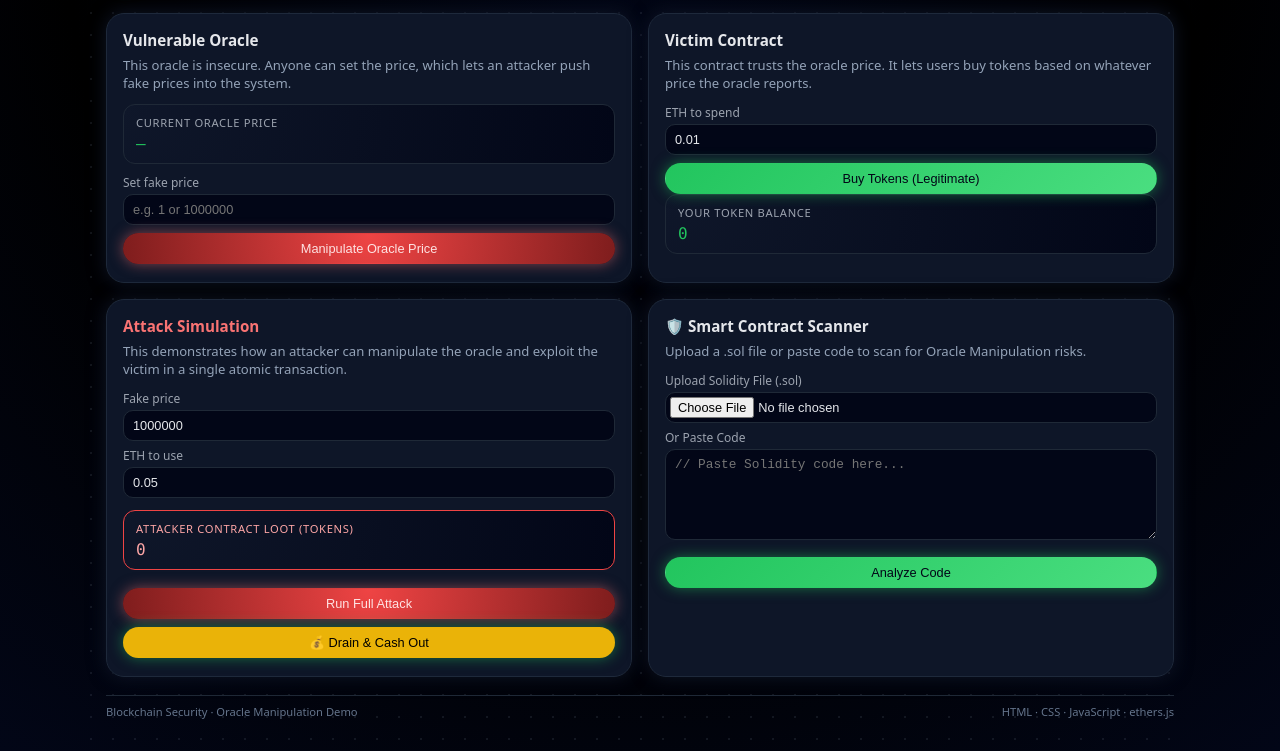
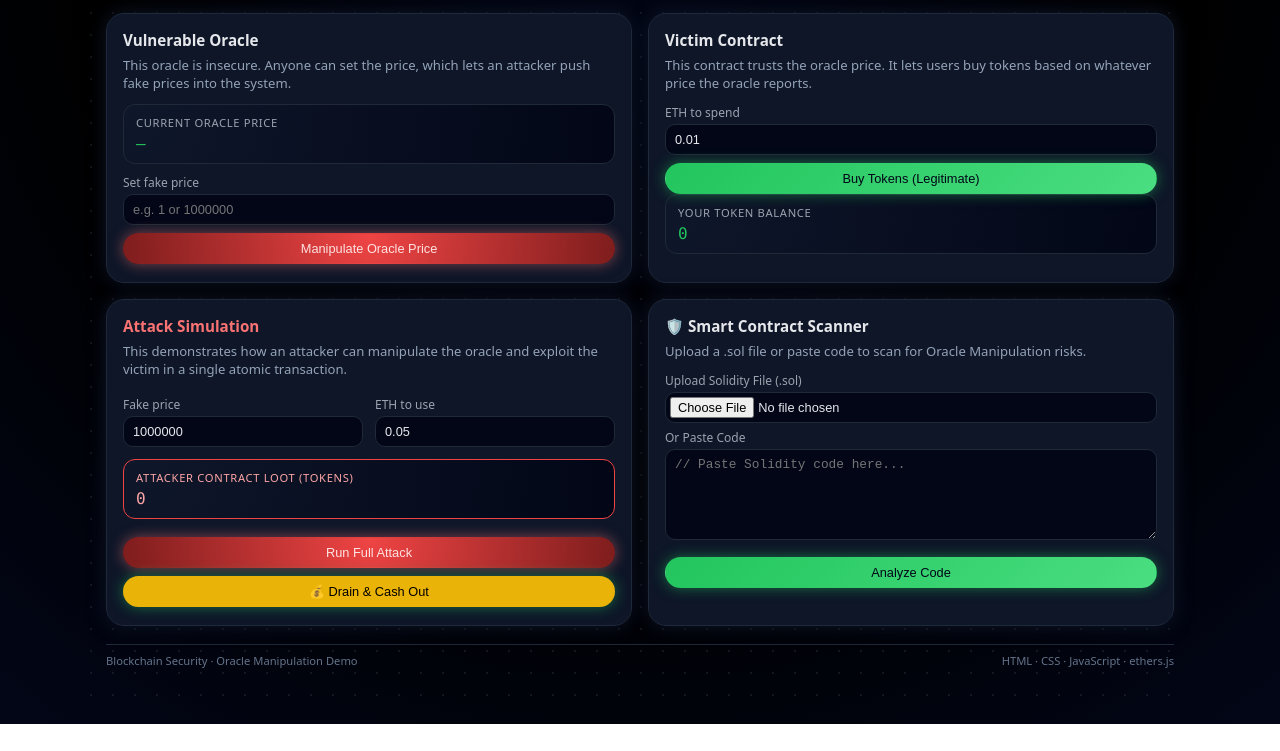
Before and after one commit to Yousuf11211/smart-contract-oracle-security, a plain HTML site: page index.html in a window 1280 px wide. Shown: the part 76-827 px from the top of the page. After the commit the page ends 800 px from the top, so only its background shows below. Drawn offline with nearby package versions, Linux system fonts and the light colour scheme.

```diff
--- a/style.css
+++ b/style.css
@@ -226,3 +226,12 @@
   font-size: 0.7rem;
   color: #64748b;
 }
+
+/* Add this to the bottom of style.css */
+
+.two-col {
+  display: grid;
+  grid-template-columns: 1fr 1fr;
+  gap: 12px;
+  margin-bottom: 12px;
+}
```
